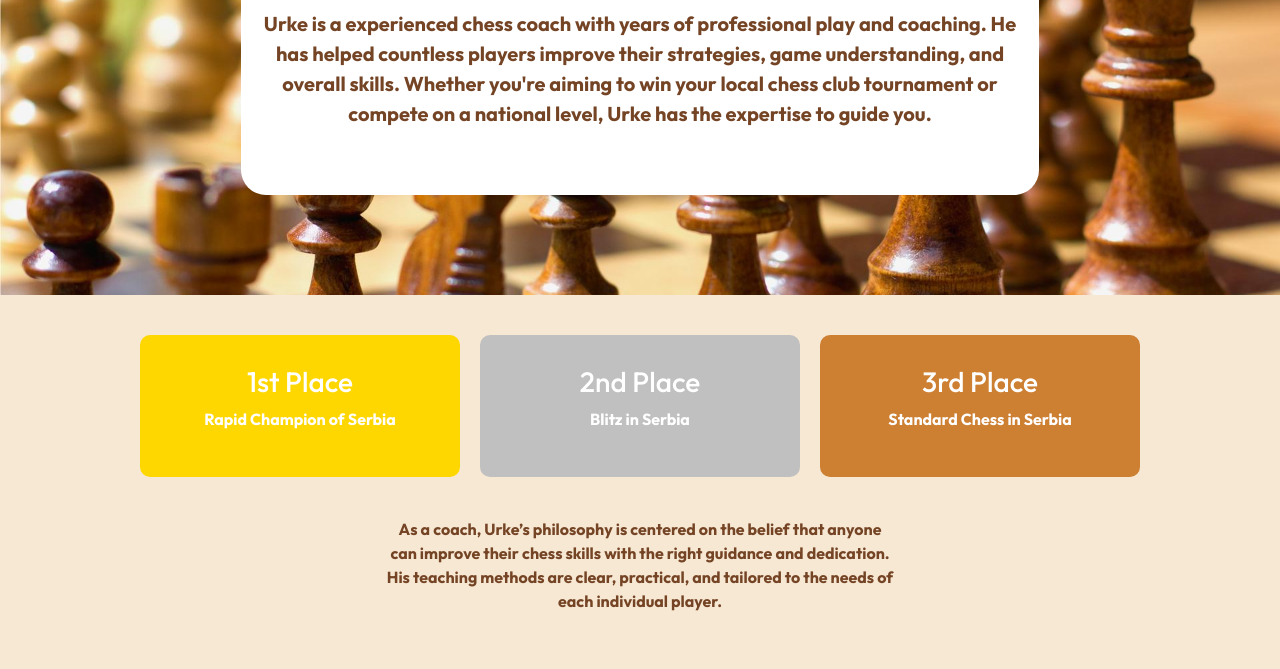
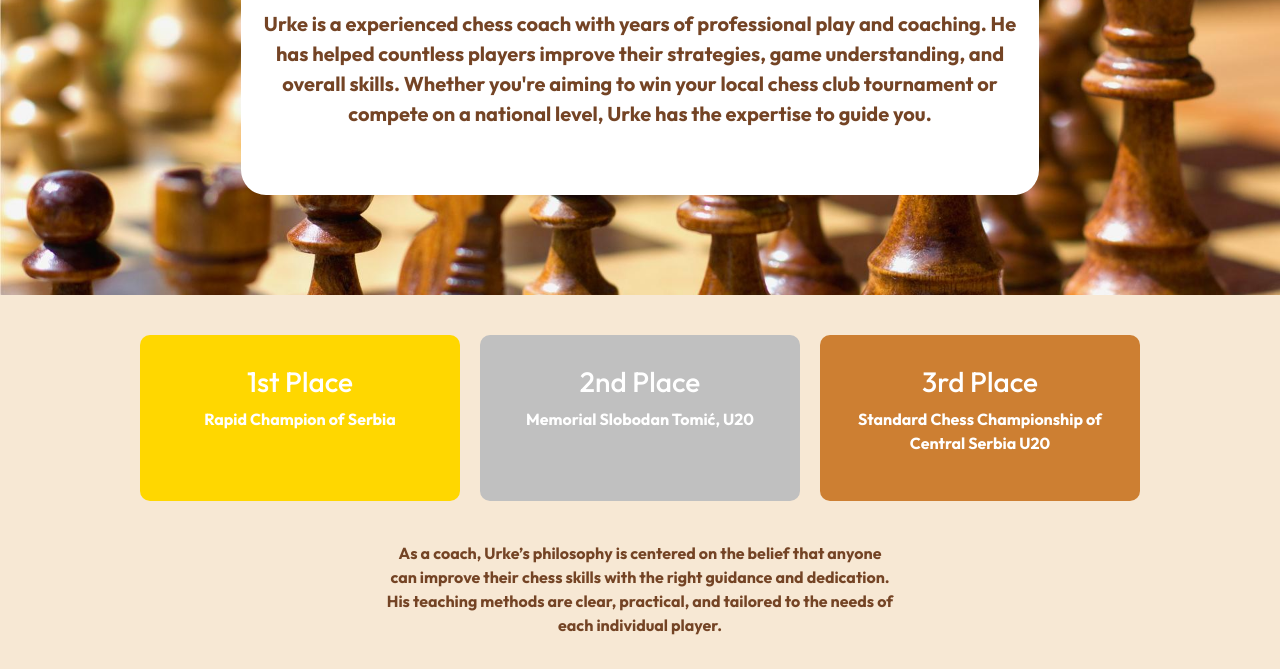
Before and after one commit to urkecoaching/urkecoaching, a plain HTML site: page index.html in a window 1280 px wide. Shown: the part 428-1097 px from the top of the page. Drawn offline with nearby package versions, Linux system fonts and the light colour scheme.

Commit message:
Update index.html

```diff
--- a/index.html
+++ b/index.html
@@ -52,11 +52,11 @@
             </div>
             <div class="col-md-3 achievement-box silver">
                 <h3>2nd Place</h3>
-                <p>Blitz in Serbia</p>
+                <p>Memorial Slobodan Tomić, U20</p>
             </div>
             <div class="col-md-3 achievement-box bronze">
                 <h3>3rd Place</h3>
-                <p>Standard Chess in Serbia</p>
+                <p>Standard Chess Championship of Central Serbia U20</p>
             </div>
         </div>
 
```
